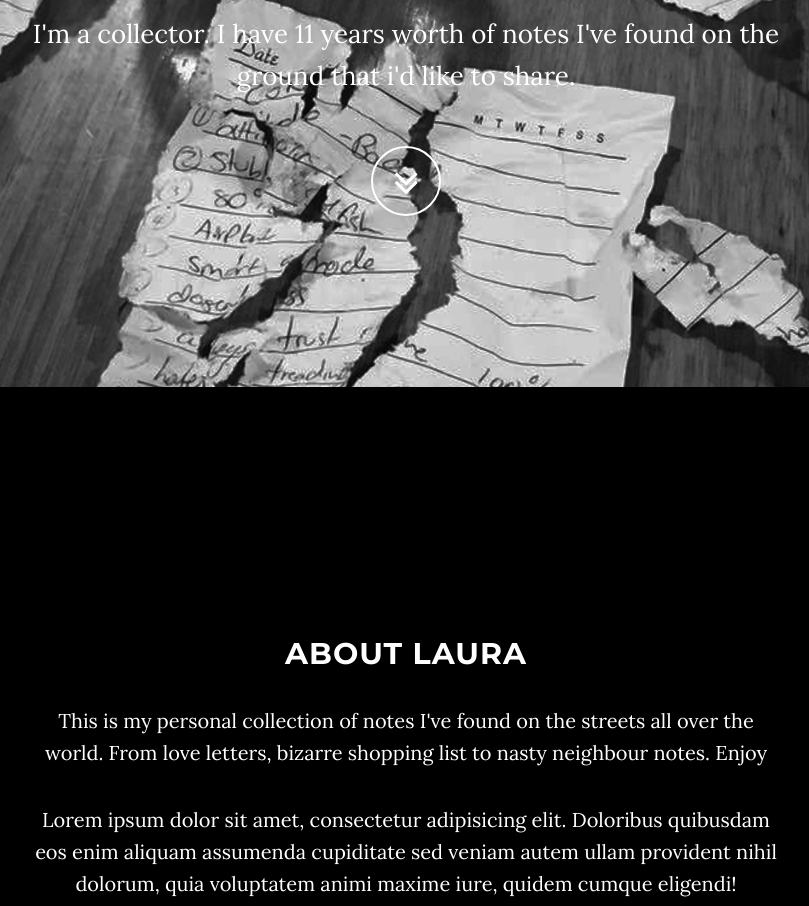
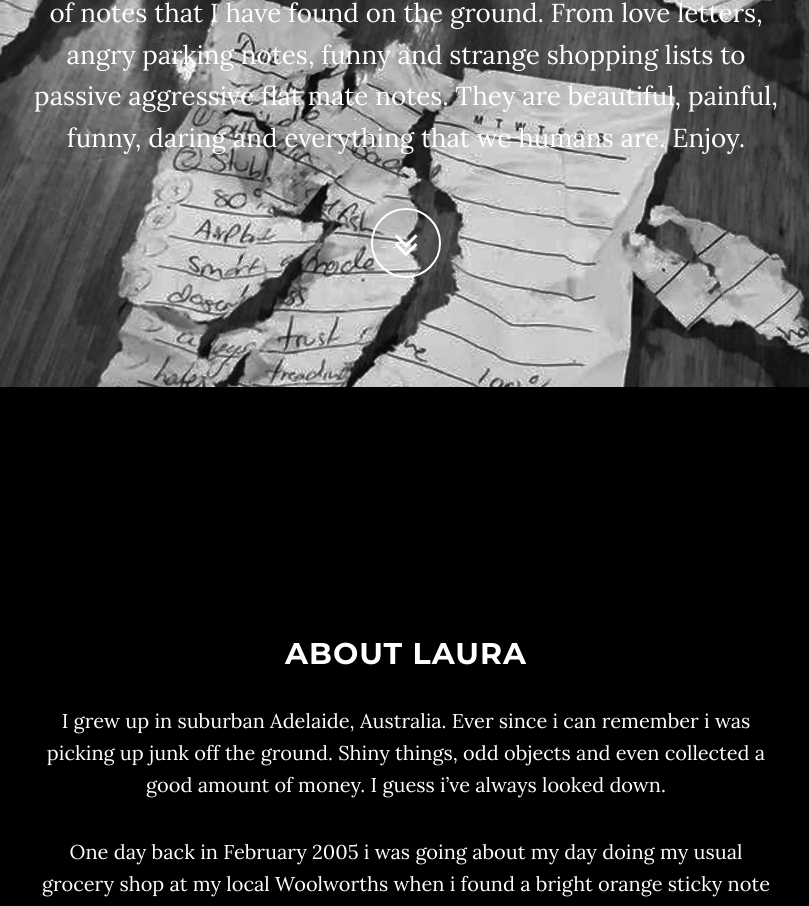
Before and after one commit to SoxFace/foundbylaura, a plain HTML site: page index.html in a window 1280 px wide. Shown: the part 413-1319 px from the top of the page, without its empty margins (234-1043 px from the left). Drawn offline with Linux system fonts and the light colour scheme; some packages are replaced by stand-ins of ours.

Commit message:
updated info and about

```diff
--- a/index.html
+++ b/index.html
@@ -72,7 +72,7 @@
                 <div class="row">
                     <div class="col-md-8 col-md-offset-2">
                         <h1 class="brand-heading">Street Finds</h1>
-                        <p class="intro-text">I'm a collector. I have 11 years worth of notes I've found on the ground that i'd like to share.</p>
+                        <p class="intro-text">My name is Laura and I am a collector. I have 12 years worth of notes that I have found on the ground. From love letters, angry parking notes, funny and strange shopping lists to passive aggressive flat mate notes. They are beautiful, painful, funny, daring and everything that we humans are. Enjoy.</p>
                         <a href="#about" class="btn btn-circle page-scroll">
                             <i class="fa fa-angle-double-down animated"></i>
                         </a>
@@ -87,8 +87,10 @@
         <div class="row">
             <div class="col-lg-8 col-lg-offset-2">
                 <h2>About Laura</h2>
-                <p>This is my personal collection of notes I've found on the streets all over the world. From love letters, bizarre shopping list to nasty neighbour notes. Enjoy</p>
-                <p>Lorem ipsum dolor sit amet, consectetur adipisicing elit. Doloribus quibusdam eos enim aliquam assumenda cupiditate sed veniam autem ullam provident nihil dolorum, quia voluptatem animi maxime iure, quidem cumque eligendi!</p>
+                <p>I grew up in suburban Adelaide, Australia. Ever since i can remember i was picking up junk off the ground. Shiny things, odd objects and even collected a good amount of money. I guess i’ve always looked down.</p>
+                <p>One day back in February 2005 i was going about my day doing my usual grocery shop at my local Woolworths when i found a bright orange sticky note on the shop floor. Just like my child self i was intrigued by the orange note with the scribble of handwriting so i picked it up. it read, ‘bbq chicken, bread, milk, muffins..: and on the other side it read “Andrew - drug and alcohol appt 1st Feb” I was immediately moved by the fact that i’d peeked into a personal side of someones life. How many people had walked over it, how many trolls run over it? The thought of this very intimate part of someones life being discarded on the ground fascinated me. So i kept it. Just on my self at home. Then one day on my work lunch break i found a note written on an old receipt that said “i love you BeBe, your angel” Of course i picked that up, and kept it. Then i found a few more great ones. One day i looked that that little pile of notes on my self and i thought to myself, i think this is now a thing.</p>
+                <p>Over the years i’ve lived i New York, Toronto, Melbourne and Sydney. The journey of my travels can be seen through my found notes.</p>
+                <p>I’m currently living in Sydney and continue to be amazed that there are still great finds out there just waiting to be found.</p>
             </div>
         </div>
     </section>
```
